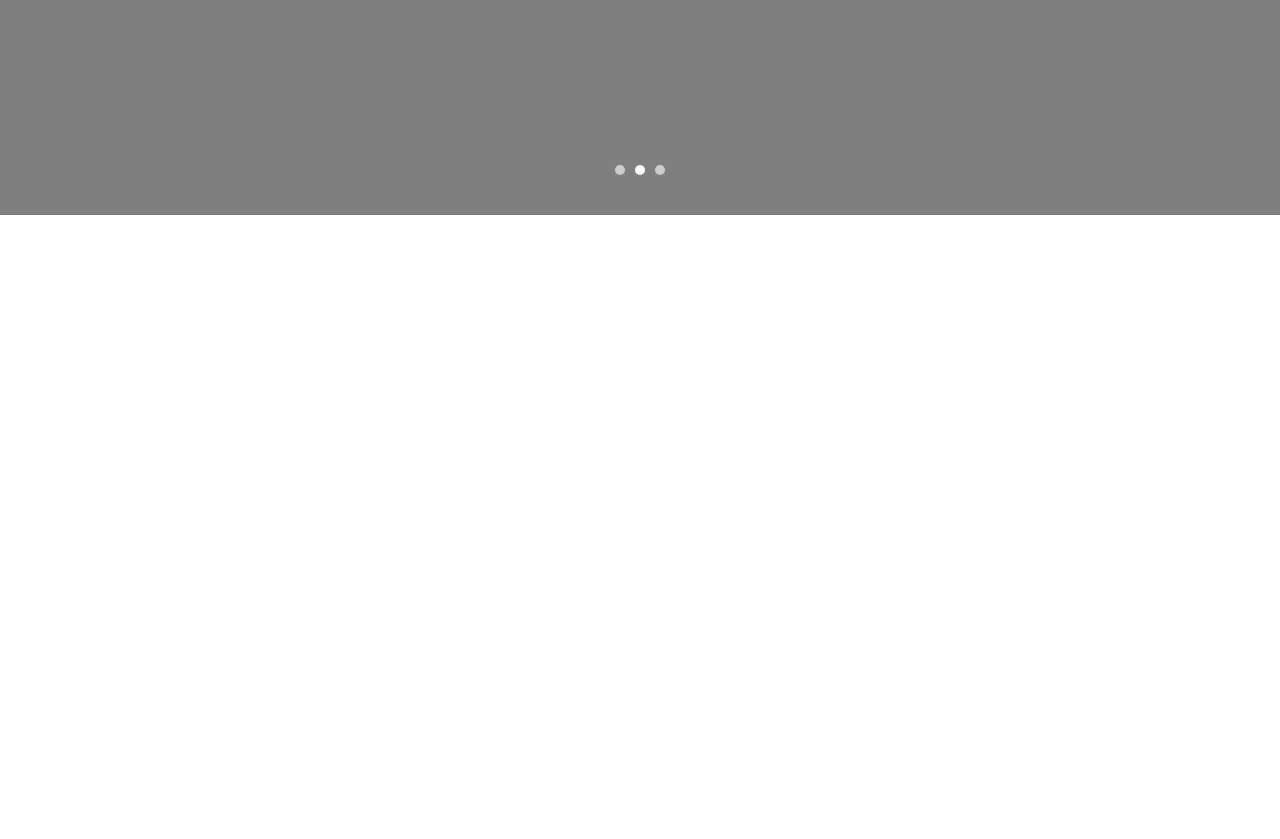
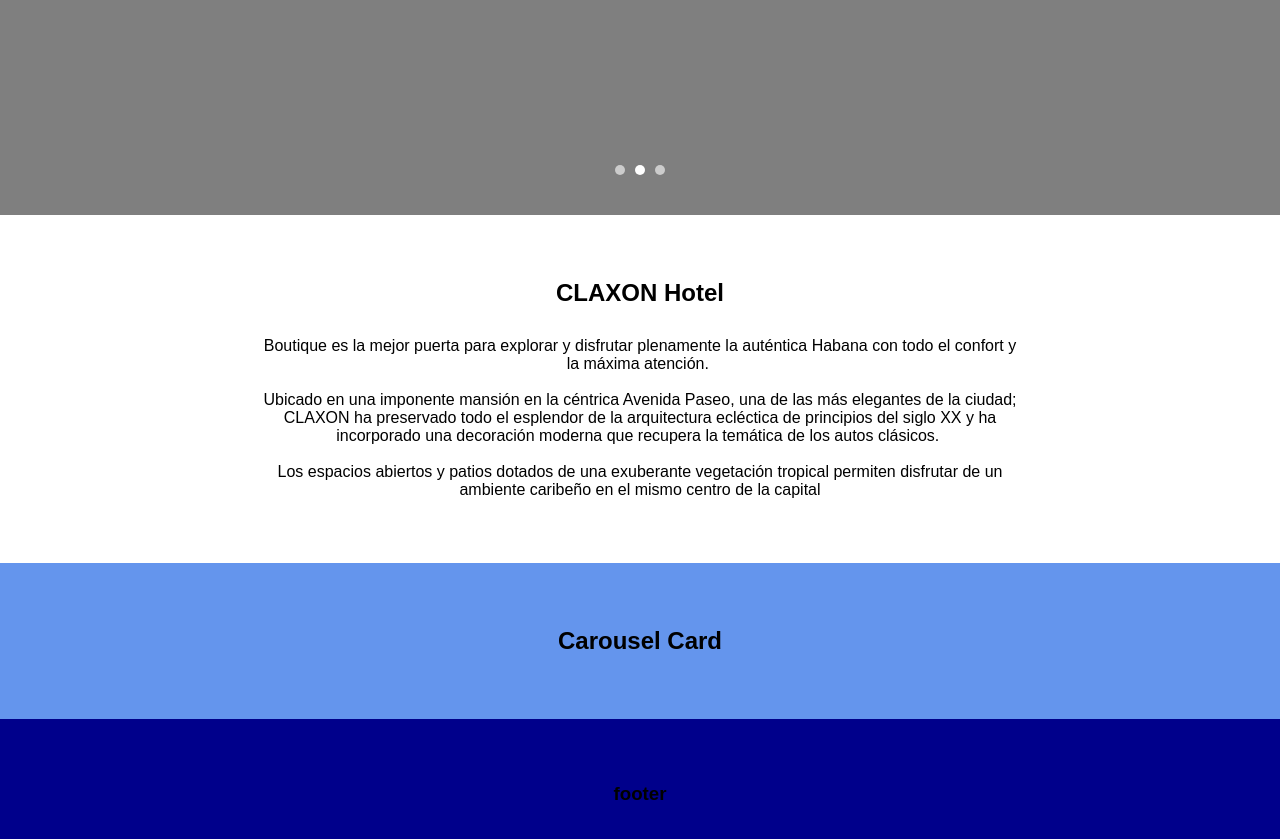
Before and after one commit to yanielikarete/design.claxonhotel.io, a plain HTML site: page index.html in a window 1280 px wide. Shown: the part 585-1424 px from the top of the page. Before the commit the page ends 800 px from the top, so only its background shows below. Drawn offline with Linux system fonts and the light colour scheme; a web font is replaced by a local one.

Commit message:
Work partial today 150222

```diff
--- a/index.html
+++ b/index.html
@@ -8,6 +8,7 @@
     <title>Testing Claxon Design</title>
     <!--CUSTOM FONT-->
     <link href="https://fonts.googleapis.com/css2?family=Barlow+Condensed:wght@300&display=swap" rel="stylesheet">
+    <!-- <link rel="stylesheet" href="fonts/Cochin.ttc"> -->
     <!--CUSTOM STYLE-->
     <link rel="stylesheet" href="cover_slide.css">
 
@@ -20,8 +21,7 @@
             <nav class="nav-main">
                 <div class="marcador">
                     <span>EXPERIENCIES</span>
-                    <span>
-                        <</span>
+                    <span><</span>
                 </div>
                 <div class="menu" onclick="openNav()">
                     <div class="hov"></div>
@@ -32,10 +32,12 @@
                     <a href="javascript:void(0)" class="closebtn" onclick="closeNav()">&times;</a>
                     <br />
                     <br />
-                    <a href="#">About</a>
+                    <a href="#">Home</a>
+                    <a href="#">Rooms</a>
                     <a href="#">Services</a>
-                    <a href="#">Clients</a>
-                    <a href="#">Contact</a>
+                    <a href="#">Experiences</a>
+                    <a href="#">Gastronomy</a>
+                    <a href="#">Gallery</a>
                 </div>
                 <img class="logo" src="img/logo1.png" alt="logo" />
                 <ul class="langSelector">
@@ -89,6 +91,32 @@
                 </li>
             </ul>
         </section>
+
+        <section>
+            <div class="homeTextContainer">
+                <h1 style="font-family: 'myCochin' sans-serif;">CLAXON Hotel</h1>
+                <p style="font-family: 'myCochin' sans-serif;" data-animation-name="slideIn" data-animation-duration="1000"
+                    data-animation-direction="Down"> Boutique es la mejor puerta para explorar y disfrutar plenamente la
+                    auténtica
+                    Habana con todo el confort y la
+                    máxima atención.&nbsp;<br>
+                    <br>Ubicado en una imponente mansión en la céntrica Avenida Paseo, una de las más elegantes de la
+                    ciudad;
+                    CLAXON ha preservado todo el esplendor de la arquitectura ecléctica de principios del siglo XX
+                    y ha incorporado una decoración moderna que recupera la temática de los autos clásicos.&nbsp;<br>
+                    <br>Los espacios abiertos y patios dotados de una exuberante vegetación tropical permiten disfrutar de
+                    un
+                    ambiente
+                    caribeño en el mismo centro de la capital
+                </p>
+            </div>
+        </section>
+        <section class="homeTextContainer" style="background-color: cornflowerblue;">
+            <h2>Carousel Card</h2>
+        </section>
+        <footer class="homeTextContainer" style="background-color: darkblue;">
+            <h3>footer</h3>
+        </footer>
     </div>
     <script src="main.js"></script>
     <script defer src="cover_slide.js"></script>
--- a/main.css
+++ b/main.css
@@ -109,6 +109,22 @@ header {
     font-family: 'Barlow Condensed', sans-serif;
     font-size: 24px;
     height: 84px;
+}
+
+@font-face {
+    font-family: "myCochin";
+    src: url('fonts/Cochin.ttc');
+}
+
+.homeTextContainer {
+    padding: 5% 20%;
+    text-align: center;
+    font-family: 'myCochin' sans-serif;
+}
+
+.homeTextContainer h1 {
+    padding-bottom: 30px;
+
 }
 
 @media (min-width: 1024px) {
```
Also changed, not shown: 1 other file.
